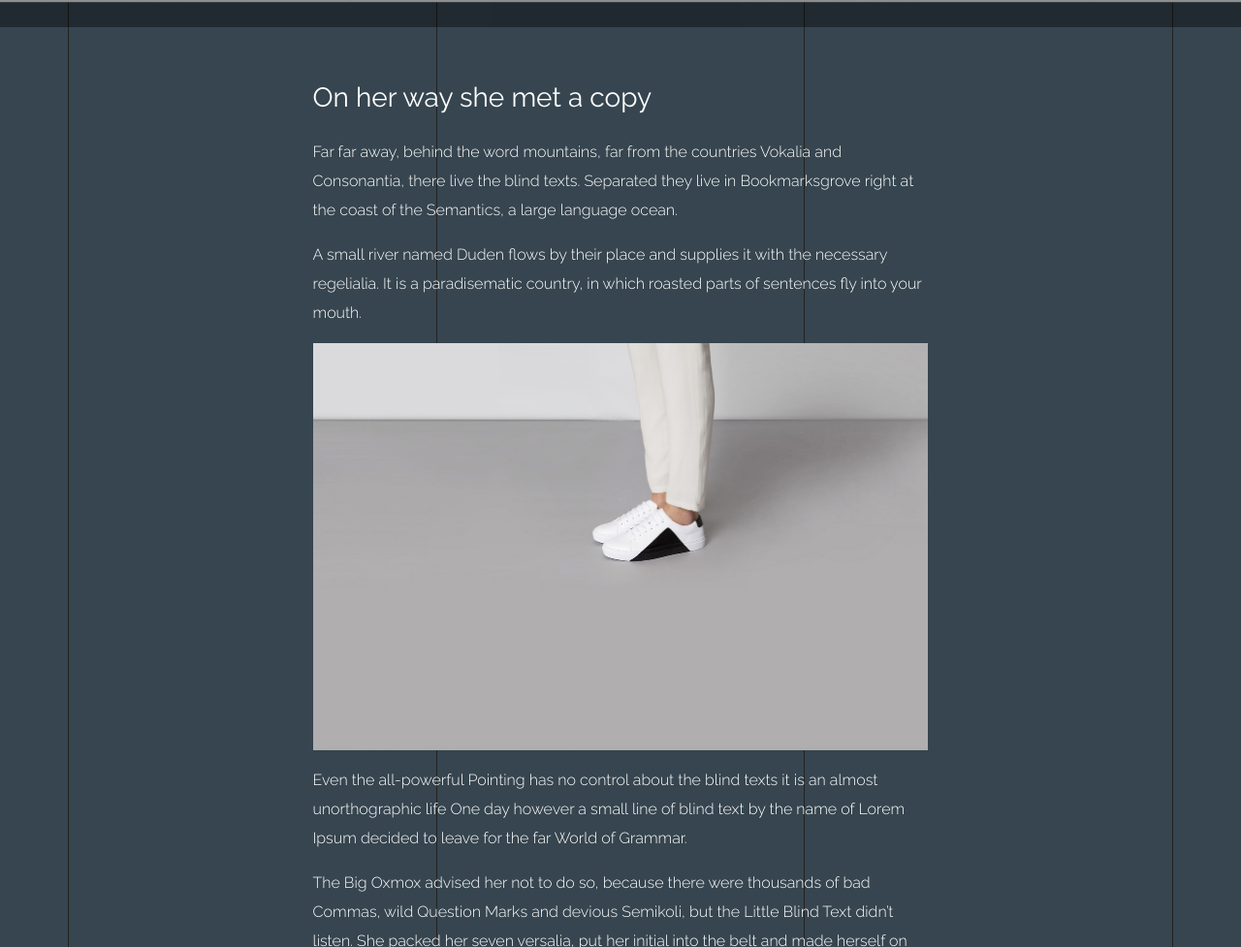
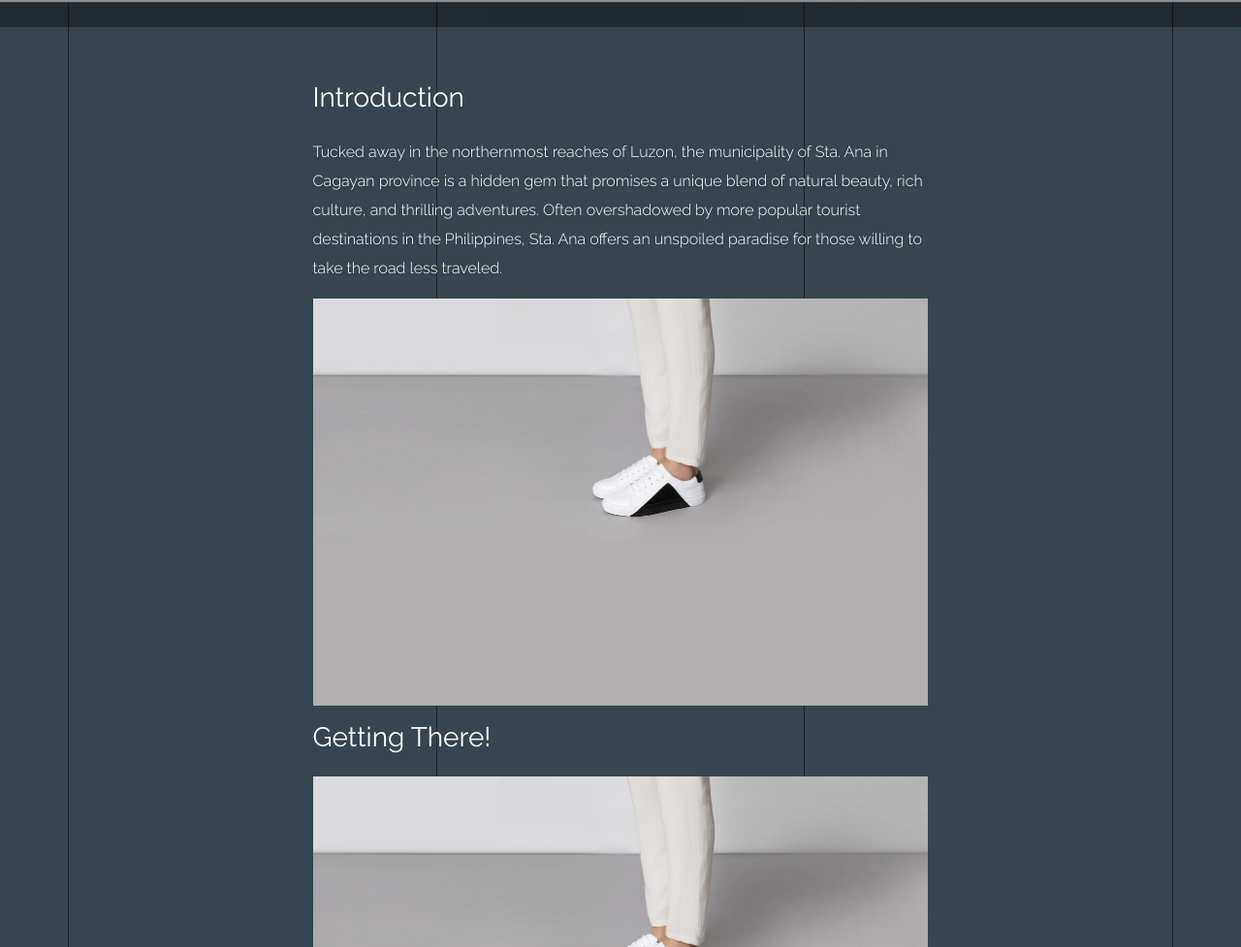
Before and after one commit to dheejay28/thechronicles, a plain HTML site: page blog-single.html in a window 1280 px wide. Shown: the part 804-1781 px from the top of the page at 97% size. Drawn offline with Linux system fonts and the light colour scheme; files whose address does not match are found by name.

Commit message:
Update blog-single.html

```diff
--- a/blog-single.html
+++ b/blog-single.html
@@ -130,9 +130,13 @@
         <div class="container">
           <div class="row justify-content-center">
             <div class="col-md-7">
-              <h3 class="mb-4">On her way she met a copy</h3>
-              <p>Far far away, behind the word mountains, far from the countries Vokalia and Consonantia, there live the blind texts. Separated they live in Bookmarksgrove right at the coast of the Semantics, a large language ocean.</p>
-              <p>A small river named Duden flows by their place and supplies it with the necessary regelialia. It is a paradisematic country, in which roasted parts of sentences fly into your mouth.</p>
+              <h3 class="mb-4">Introduction</h3>
+              <p>Tucked away in the northernmost reaches of Luzon, the municipality of Sta. Ana in Cagayan province is a hidden gem that promises a unique blend of natural beauty, rich culture, and thrilling adventures. Often overshadowed by more popular tourist destinations in the Philippines, Sta. Ana offers an unspoiled paradise for those willing to take the road less traveled.</p>
+              <p><img src="images/work_1_a_full.jpg" alt="Image" class="img-fluid"></p>
+
+
+              <h3 class="mb-4">Getting There!</h3>
+              <p>
               <p><img src="images/work_1_a_full.jpg" alt="Image" class="img-fluid"></p>
               <p>Even the all-powerful Pointing has no control about the blind texts it is an almost unorthographic life One day however a small line of blind text by the name of Lorem Ipsum decided to leave for the far World of Grammar.</p>
               <p>The Big Oxmox advised her not to do so, because there were thousands of bad Commas, wild Question Marks and devious Semikoli, but the Little Blind Text didn’t listen. She packed her seven versalia, put her initial into the belt and made herself on the way.</p>
```
